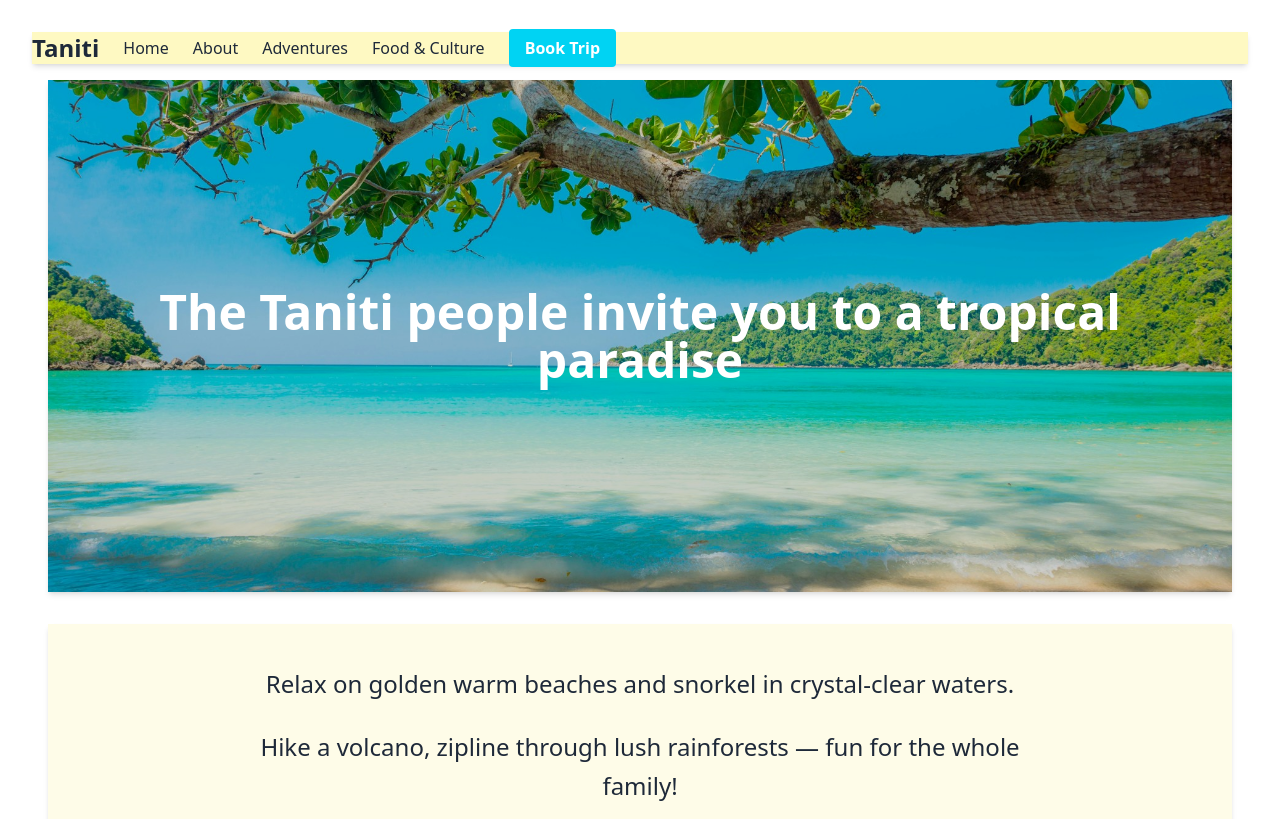
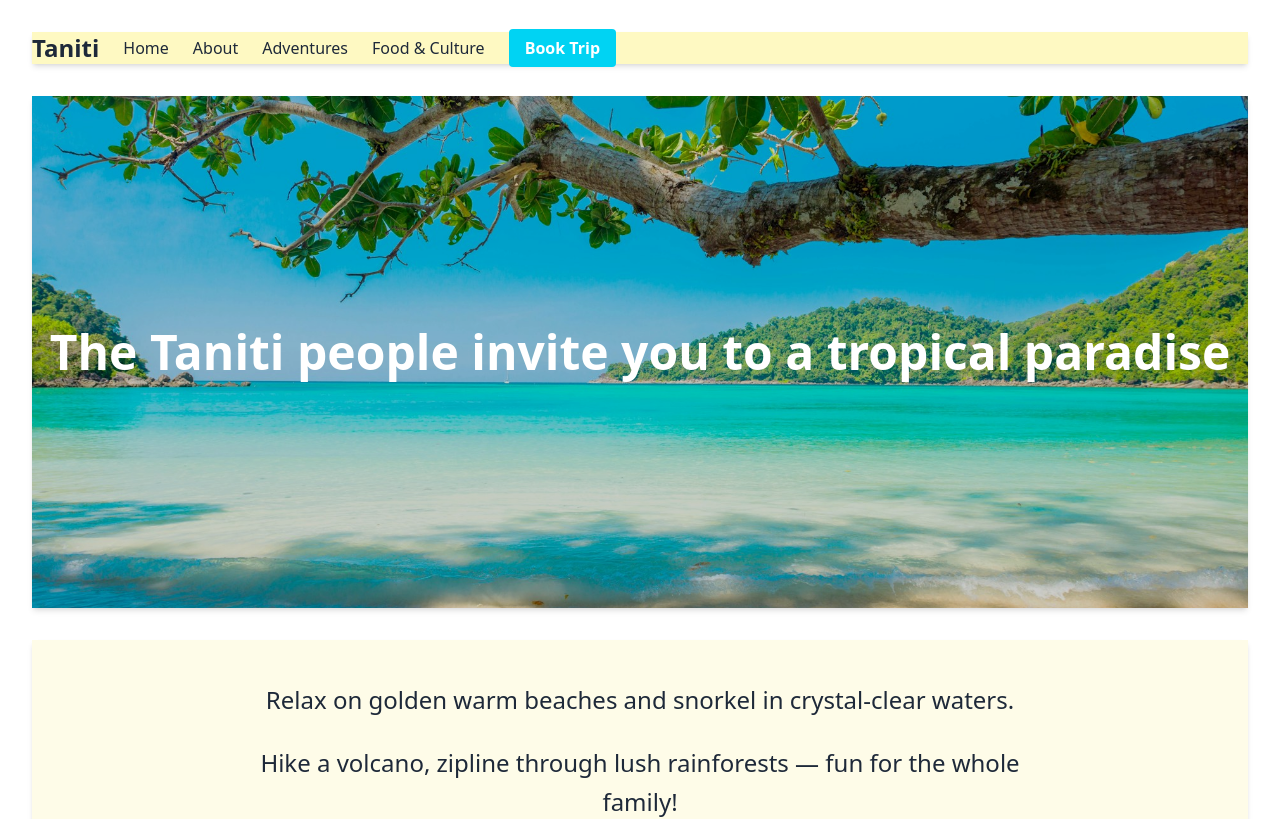
Before and after one commit to Kristinblun/taniti-prototype, a React (Vite) app: page / in a window 1280 px wide. Shown: the top 819 px of the page. Built offline with nearby package versions, Linux system fonts and the light colour scheme.

Commit message:
style: small css layout change for Home and About pages

```diff
--- a/src/pages/About.jsx
+++ b/src/pages/About.jsx
@@ -3,7 +3,7 @@ import island from '../assets/island.jpg';
 
 export default function About() {
   return (
-    <div className="p-4">
+    <div className="mt-8">
       <div className="relative">
         <img src={island} className="w-full h-128" />
         <div className="absolute inset-0 flex items-center justify-center">
--- a/src/pages/Home.jsx
+++ b/src/pages/Home.jsx
@@ -8,7 +8,7 @@ import cruise from '../assets/cruise.jpg';
 
 export default function Home() {
   return (
-    <div className=" p-4">
+    <div className="mt-8">
       <div className="relative">
         <img
           src={beachFeature}
```
